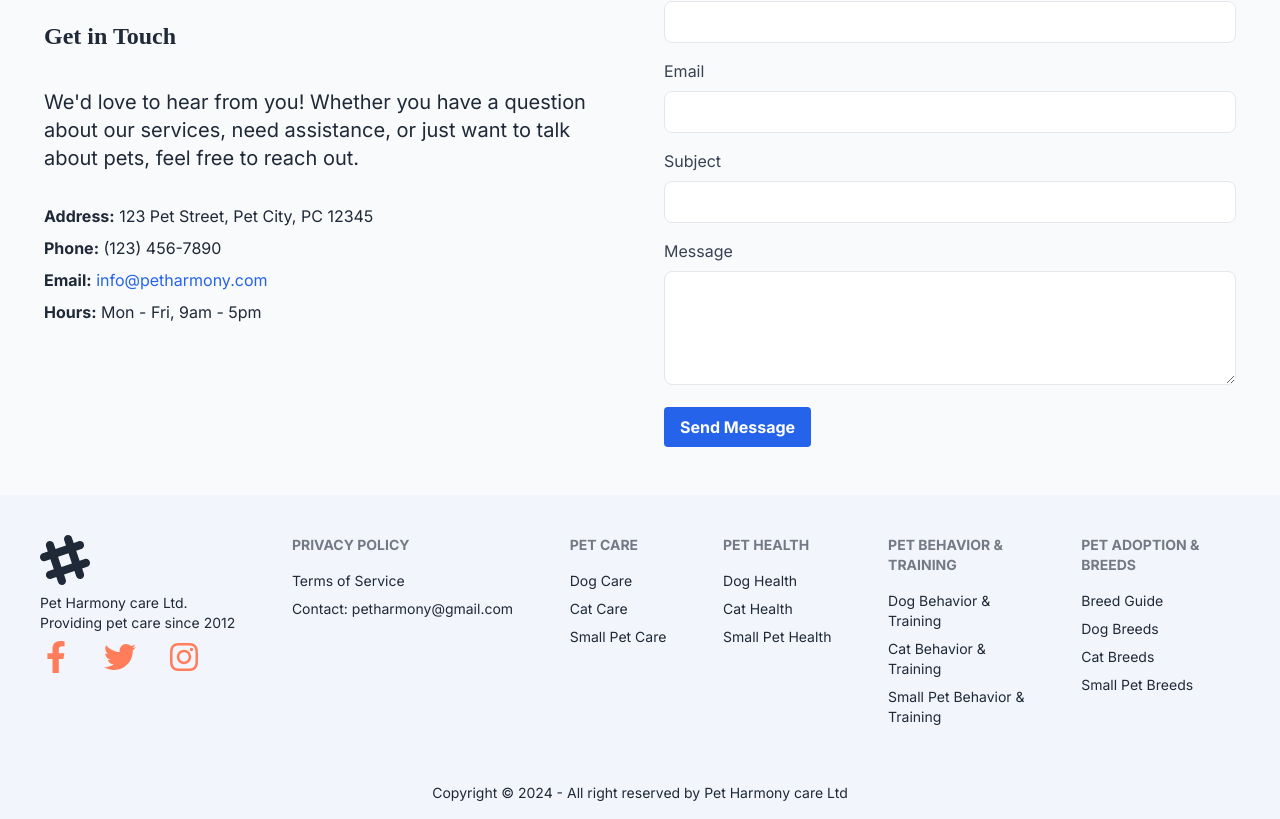
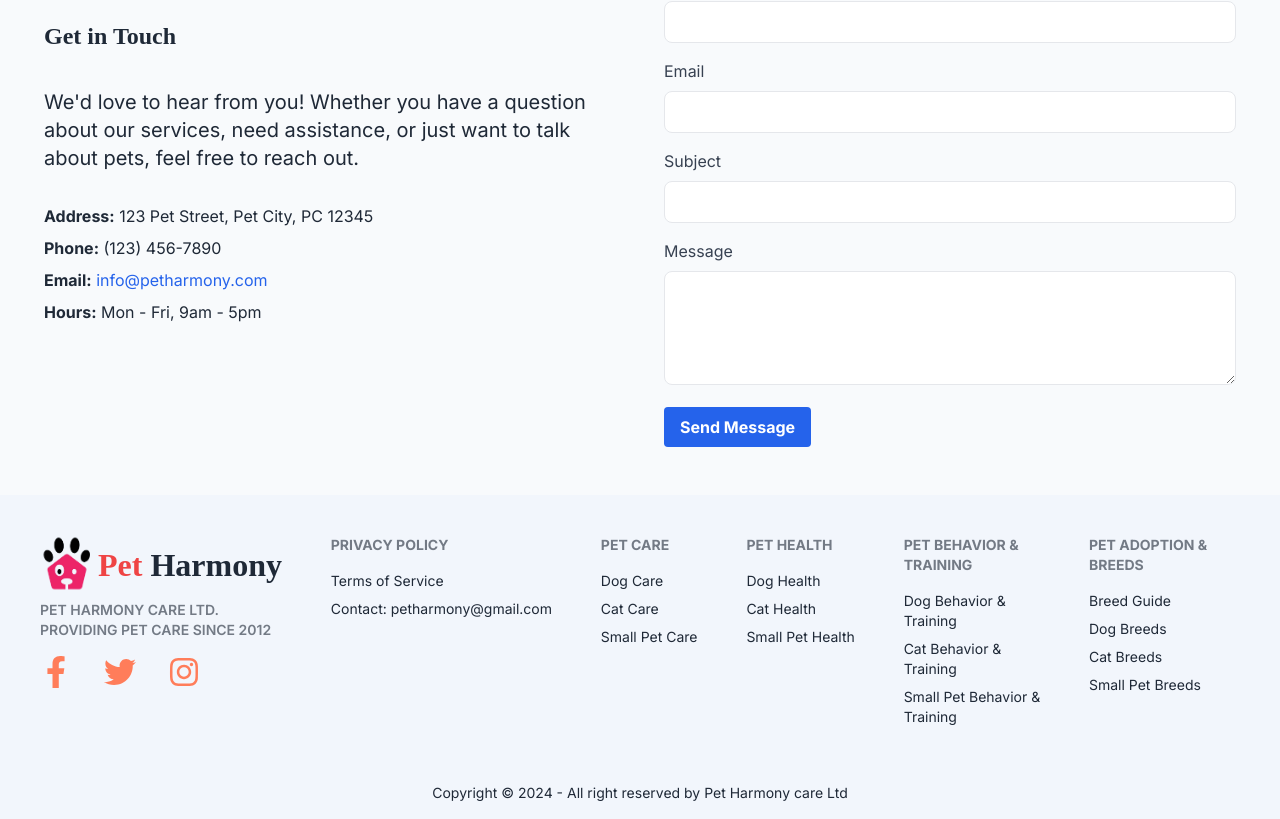
Before and after one commit to JAHIDHASAN05/Pet-Harmony, a Next.js app: page /about in a window 1280 px wide. Shown: the part 1081-1900 px from the top of the page. Built offline with nearby package versions, Linux system fonts and the light colour scheme.

Commit message:
footer desing modified

```diff
--- a/src/app/globals.css
+++ b/src/app/globals.css
@@ -8,6 +8,11 @@
 .rancho-regular {
   font-family: "Rancho", cursive;
   font-weight: 900;
+
+}
+
+.font3rem{
+  font-size: 2rem;
 
 }
 *{
--- a/src/components/shared/Footer/Footer.tsx
+++ b/src/components/shared/Footer/Footer.tsx
@@ -1,22 +1,19 @@
+/* eslint-disable react/jsx-no-undef */
 import { FaFacebookF, FaTwitter, FaInstagram } from "react-icons/fa";
-
+import FooterLogo from "@/assets/footerLogo-removebg-preview.png";
+import Image from "next/image";
 const Footer = () => {
   return (
     <footer className="bg-[rgb(242,246,252)]">
       <div className="footer p-10  bg-[rgb(242,246,252)] text-base-content">
         <aside>
-          <svg
-            width="50"
-            height="50"
-            viewBox="0 0 24 24"
-            xmlns="http://www.w3.org/2000/svg"
-            fillRule="evenodd"
-            clipRule="evenodd"
-            className="fill-current"
-          >
-            <path d="M22.672 15.226l-2.432.811.841 2.515c.33 1.019-.209 2.127-1.23 2.456-1.15.325-2.148-.321-2.463-1.226l-.84-2.518-5.013 1.677.84 2.517c.391 1.203-.434 2.542-1.831 2.542-.88 0-1.601-.564-1.86-1.314l-.842-2.516-2.431.809c-1.135.328-2.145-.317-2.463-1.229-.329-1.018.211-2.127 1.231-2.456l2.432-.809-1.621-4.823-2.432.808c-1.355.384-2.558-.59-2.558-1.839 0-.817.509-1.582 1.327-1.846l2.433-.809-.842-2.515c-.33-1.02.211-2.129 1.232-2.458 1.02-.329 2.13.209 2.461 1.229l.842 2.515 5.011-1.677-.839-2.517c-.403-1.238.484-2.553 1.843-2.553.819 0 1.585.509 1.85 1.326l.841 2.517 2.431-.81c1.02-.33 2.131.211 2.461 1.229.332 1.018-.21 2.126-1.23 2.456l-2.433.809 1.622 4.823 2.433-.809c1.242-.401 2.557.484 2.557 1.838 0 .819-.51 1.583-1.328 1.847m-8.992-6.428l-5.01 1.675 1.619 4.828 5.011-1.674-1.62-4.829z"></path>
-          </svg>
-          <p>
+        <span className="   flex items-center justify-center md:gap-2">
+
+            <Image src={FooterLogo} alt="logo" width={50} height={50}/>
+
+          <span  className="  font-bold md:mt-1 rancho-regular text-2xl font3rem"><span  className="text-red-500">Pet</span> Harmony</span>
+        </span>
+          <p className="text-md font-semibold footer-title">
            Pet Harmony care Ltd.
             <br />
             Providing pet care since 2012
--- a/src/components/shared/Navbar/Navbar.tsx
+++ b/src/components/shared/Navbar/Navbar.tsx
@@ -5,7 +5,7 @@ import logo from "@/assets/Logo.png";
 import { getUserInfo, isLoggedIn, logOut } from "@/utils/auth/auth.service";
 import { usePathname } from "next/navigation";
 import { useEffect, useState } from "react";
-import { JwtPayload } from "jwt-decode";
+
 
 const Navbar = () => {
   const pathName = usePathname();
```
Also changed, not shown: src/assets/footerLogo-removebg-preview.png (added).
